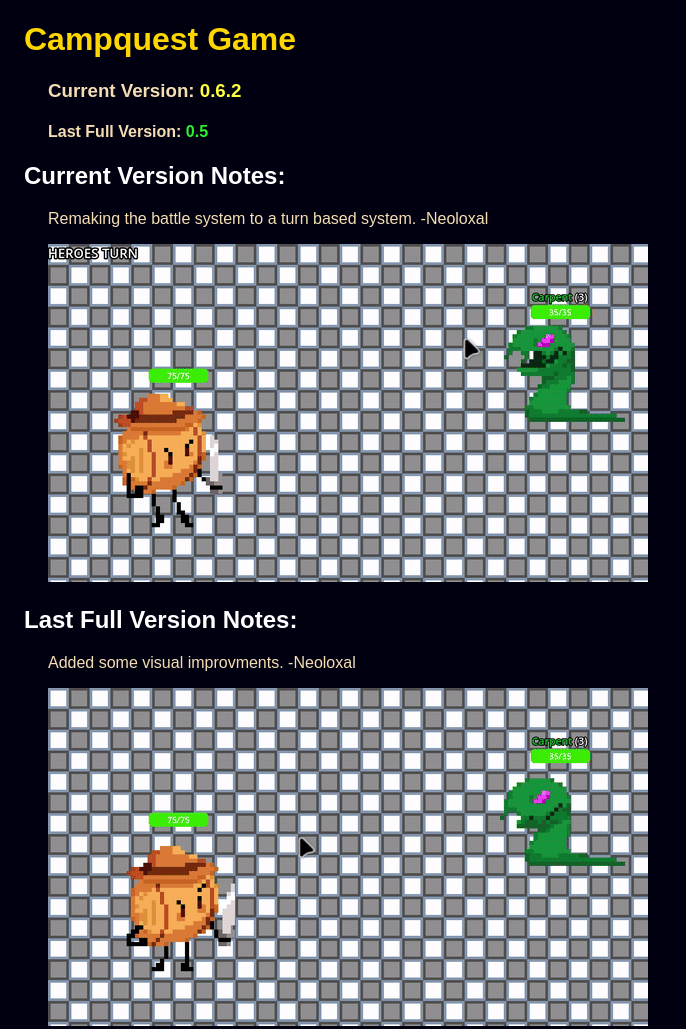
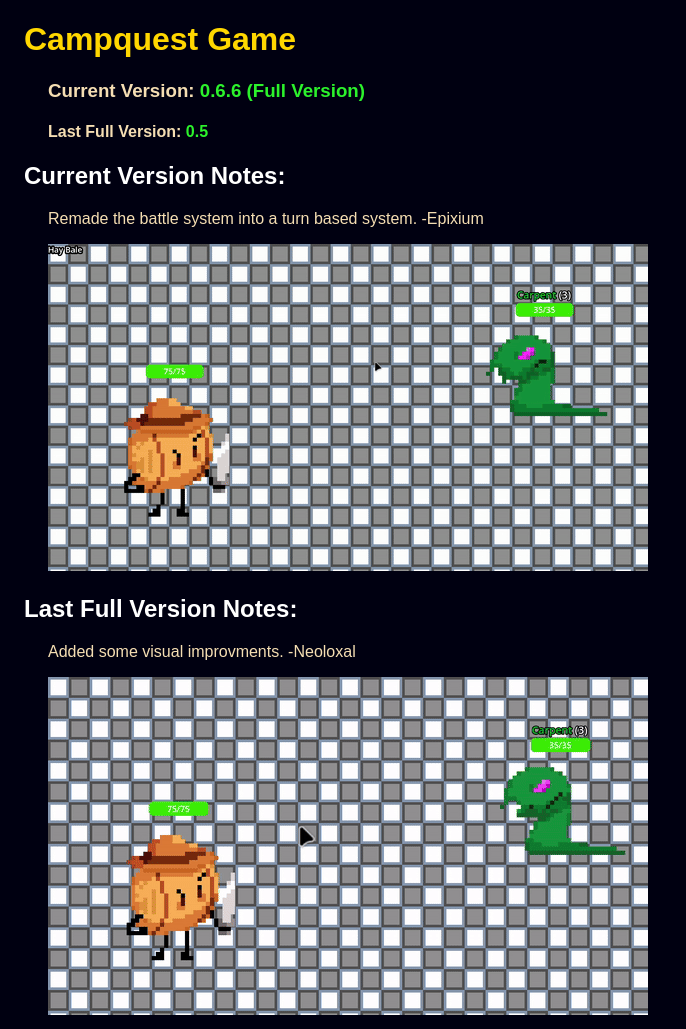
Before and after one commit to Neoloxal/CAMPQUESTGameYay, a plain HTML site: page index.html in a window 1280 px wide. Shown: the top 1029 px of the page, without its empty margins (0-686 px from the left). Drawn offline with Linux system fonts and the light colour scheme.

Commit message:
Updated Site to version 0.6.6 of the game

```diff
--- a/index.html
+++ b/index.html
@@ -7,13 +7,13 @@
         href="https://github.com/Neoloxal/CAMPQUESTGameYay/assets/136665350/dbab3805-0650-48ef-bf42-c27e71ce8dd7">
 
         <h1 class="title">Campquest Game</h1>
-        <h3>Current Version: <a class="issue">0.6.2</a></h3>
+        <h3>Current Version: <a class="working">0.6.6 (Full Version)</a></h3>
         <h4>Last Full Version: <a class="working">0.5</a></h3>
     </head>
     <body>
         <h2 class="header">Current Version Notes:</h2>
-            <p>Remaking the battle system to a turn based system. -Neoloxal</p>
-            <img src="VerGifs/0_6_2.gif">
+            <p>Remade the battle system into a turn based system. -Epixium</p>
+            <img src="VerGifs/0_6_6.gif">
 
         <h2 class="header">Last Full Version Notes:</h2>
             <p>Added some visual improvments. -Neoloxal</p>
@@ -21,6 +21,7 @@
 
         <h3 class="header">Contributors:</h3>
             <li>Neoloxal</li>
+            <li>Epixium</li>
             <li>Ioto (The creator of Campquest)</li>
 
         <h3 class="header">Links:</h3>
```
Also changed, not shown: VerGifs/0_6_6.gif (added).
